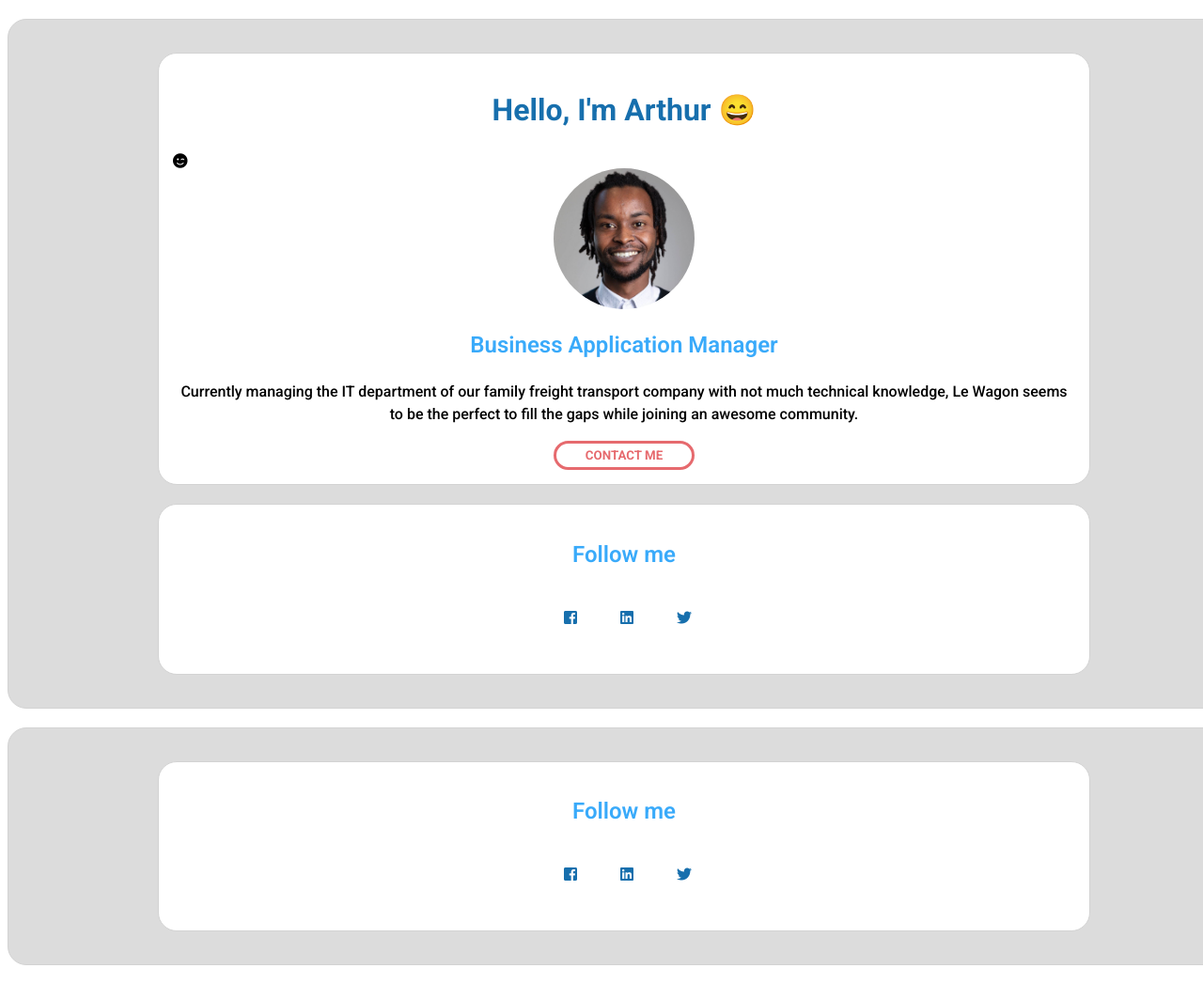
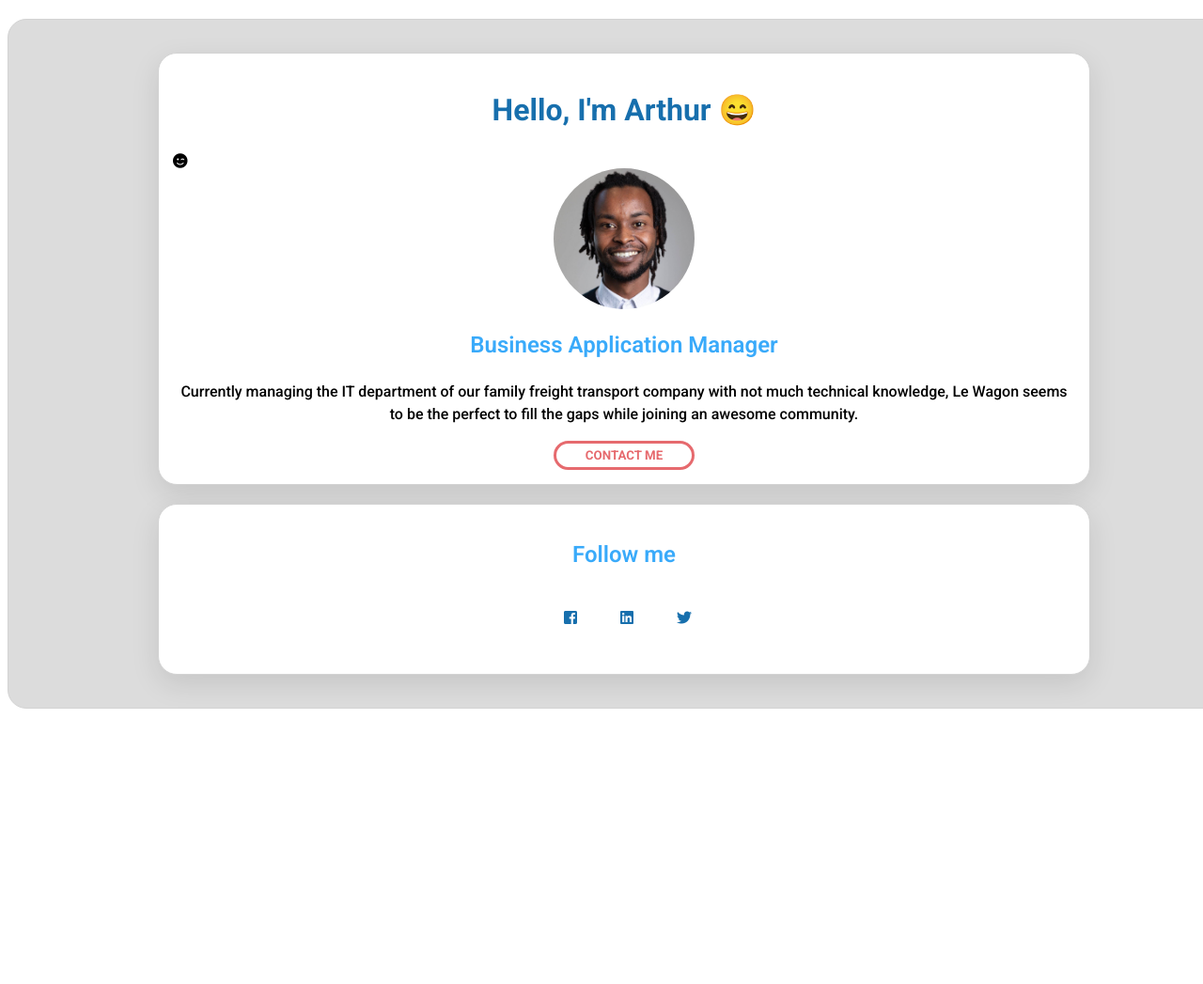
Before and after one commit to aumugisha/profile, a plain HTML site: page index.html in a window 1280 px wide. Shown: the top 1047 px of the page at 94% size. After the commit the page ends 800 px from the top, so only its background shows below. Drawn offline with Linux system fonts and the light colour scheme.

Commit message:
new changes

```diff
--- a/index.html
+++ b/index.html
@@ -49,30 +49,5 @@
 
 </body>
 
-<div class="container">
-
-    <div class="card">
-        <h2 class="text-center">Follow me</h2>
-        <div class="social-card" width=150px >
-            <ul class="list-inline">
-            <li>
-                <a href="#">
-                <i class="fab fa-facebook-square" class="icons" width=50px></i>
-                </a>
-            </li>
-            <li>
-                <a href="#">
-                <i class="fab fa-linkedin" class="icons"></i>
-                </a>
-            </li>
-            <li>
-                <a href="#">
-                <i class="fab fa-twitter" class="icons"></i>
-                </a>
-            </li>
-            </ul>
-        </div>
-
-    </div>
 </div>
 </html>
--- a/style.css
+++ b/style.css
@@ -42,6 +42,7 @@ a {
 
     width: 960px;
     background: white;
+    box-shadow: 0px 10px 30px rgb(0 0 0 / 10%);
     padding: 15px;
     margin: 20px auto;
     border: 1px solid lightgrey;
```
